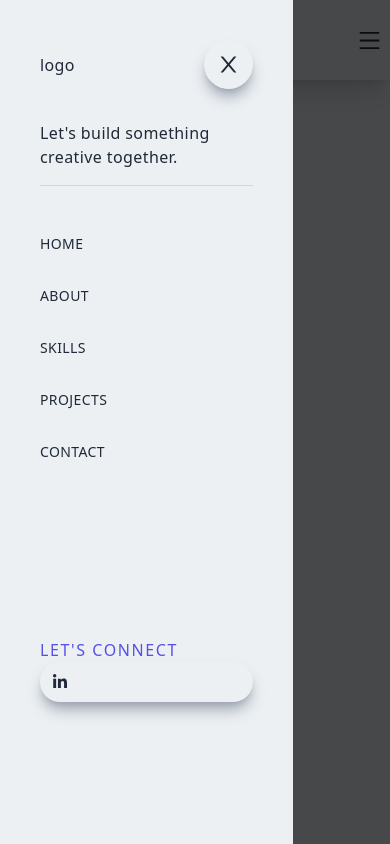
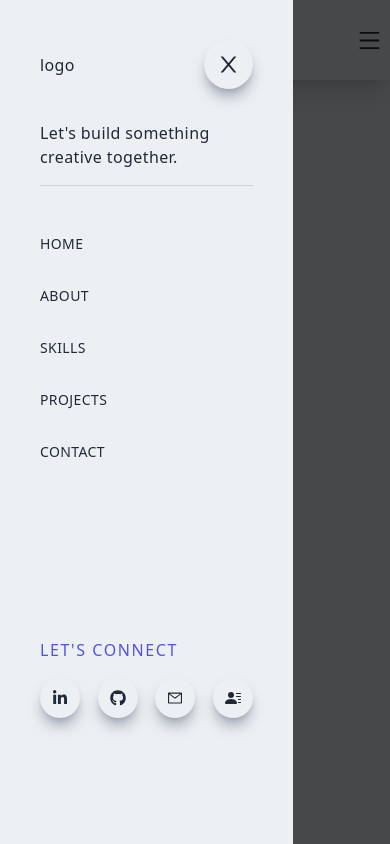
Before and after one commit to Erey2790/newportnext, a Next.js app: page / in a window 390 px wide. Built offline with nearby package versions, Linux system fonts and the light colour scheme.

Commit message:
starting code for state on mobile nav bar

```diff
--- a/components/Navbar.jsx
+++ b/components/Navbar.jsx
@@ -1,9 +1,18 @@
 import Link from "next/link";
-import React from "react";
-import { AiOutlineClose, AiOutlineMenu } from 'react-icons/ai'
-import { FaLinkedinIn } from 'react-icons/fa'
+import React, { useState } from "react";
+import { AiOutlineClose, AiOutlineMail, AiOutlineMenu } from 'react-icons/ai'
+import { FaGithub, FaLinkedinIn } from 'react-icons/fa'
+import { BsFillPersonLinesFill } from 'react-icons/bs'
 
 const Navbar = () => {
+
+  const [nav, setNav] = useState(false);
+
+  const handleNav = () => {
+
+  }
+
+
   return (
     <div className="fixed w-full h-20 shadow-xl z-[100]">
       <div className="flex justify-between items-center w-full h-full px-2 2xl:px-16">Navbar
@@ -65,9 +74,18 @@
             </ul>
             <div className="pt-40">
               <p className="uppercase tracking-widest text-[#5651e5]">Let's Connect</p>
-              <div>
+              <div className="flex items-center justify-between my-4 w-full sm:w-[80%]">
                 <div className="rounded-full shadow-lg shadow-gray-400 p-3 cursor-pointer hover:scale-105 ease-in duration-300">
                 <FaLinkedinIn />
+                </div>
+                <div className="rounded-full shadow-lg shadow-gray-400 p-3 cursor-pointer hover:scale-105 ease-in duration-300">
+                < FaGithub/>
+                </div>
+                <div className="rounded-full shadow-lg shadow-gray-400 p-3 cursor-pointer hover:scale-105 ease-in duration-300">
+                <AiOutlineMail />
+                </div>
+                <div className="rounded-full shadow-lg shadow-gray-400 p-3 cursor-pointer hover:scale-105 ease-in duration-300">
+                <BsFillPersonLinesFill />
                 </div>
               </div>
             </div>
```
